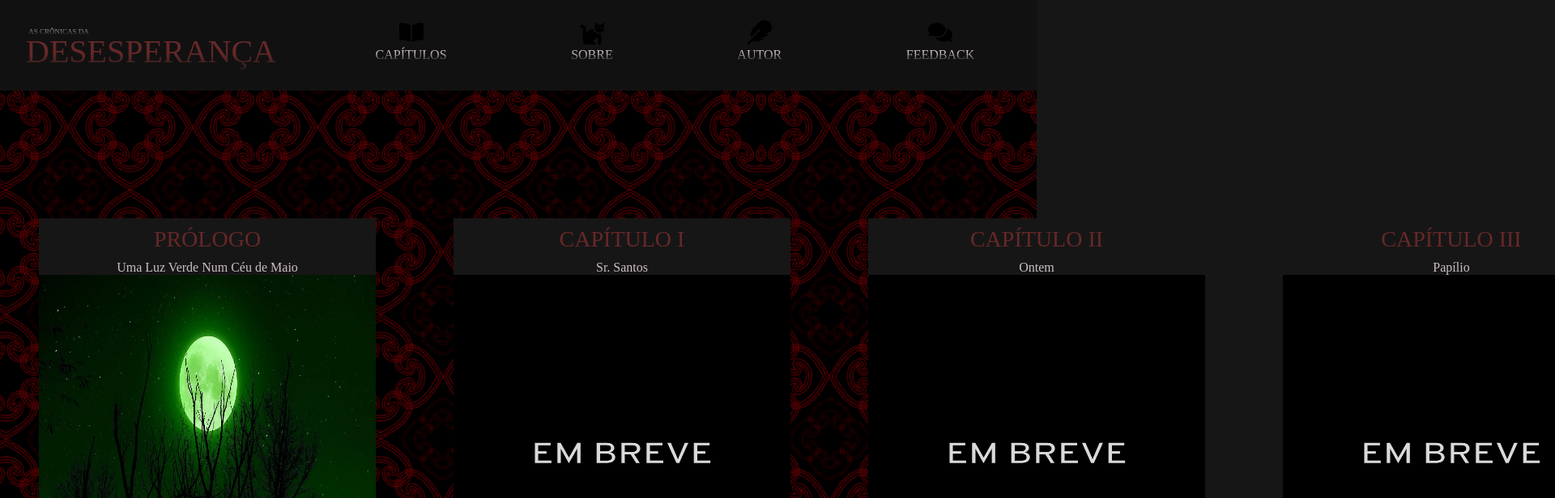
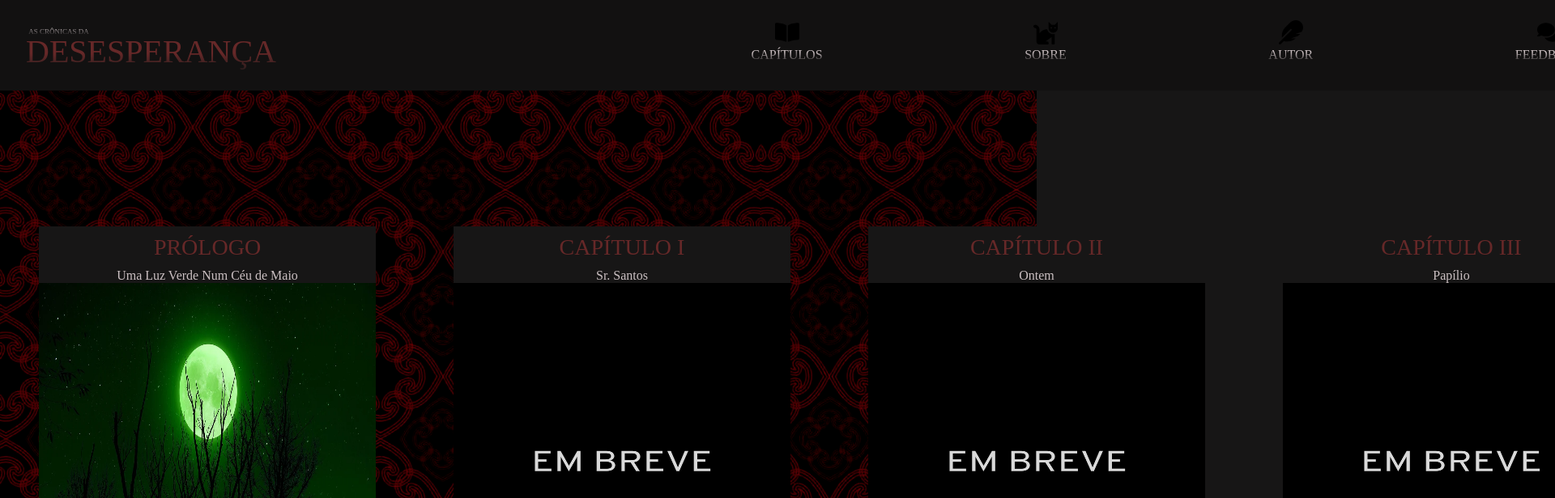
Before and after one commit to denisespanhol/AsCronicasDaDesesperanca, a React (Create React App) app in the folder as-cronicas-da-desesperanca/: page /chapters in a window 1280 px wide. Shown: the top 616 px of the page at 81% size, 1920 px wide, since content can reach past the window. Built offline with nearby package versions, Linux system fonts and the light colour scheme; a web font is replaced by a local one.

Commit message:
Finalização da página de seleção de capítulos para telas maiores

```diff
--- a/as-cronicas-da-desesperanca/src/pages/ChaptersPage.css
+++ b/as-cronicas-da-desesperanca/src/pages/ChaptersPage.css
@@ -2,6 +2,9 @@
 
 .chapterBackground {
   background-image: url('../images/wallpaper1.png');
+  background-attachment: fixed;
+  width: 130em;
+  height: 50em;
 }
 
 .toCentralizeChapterBox{
@@ -70,7 +73,7 @@
     color: rgba(102, 40, 40, 1);
     background-color: rgba(23, 22, 22, 1);
     width: 14.85em;
-    margin-top: 5.66em;
+    margin-top: 6em;
     margin-bottom: 0;
     padding-top: 10px;
     padding-bottom: 10px;
```
